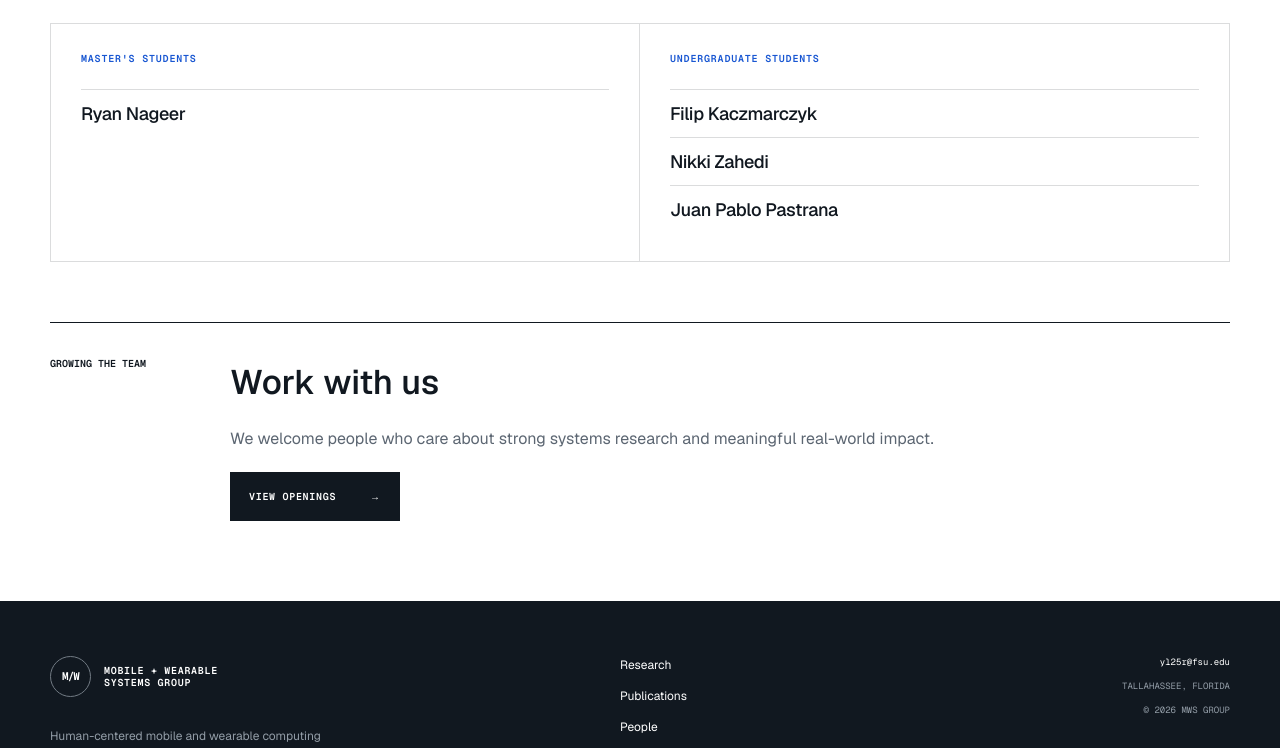
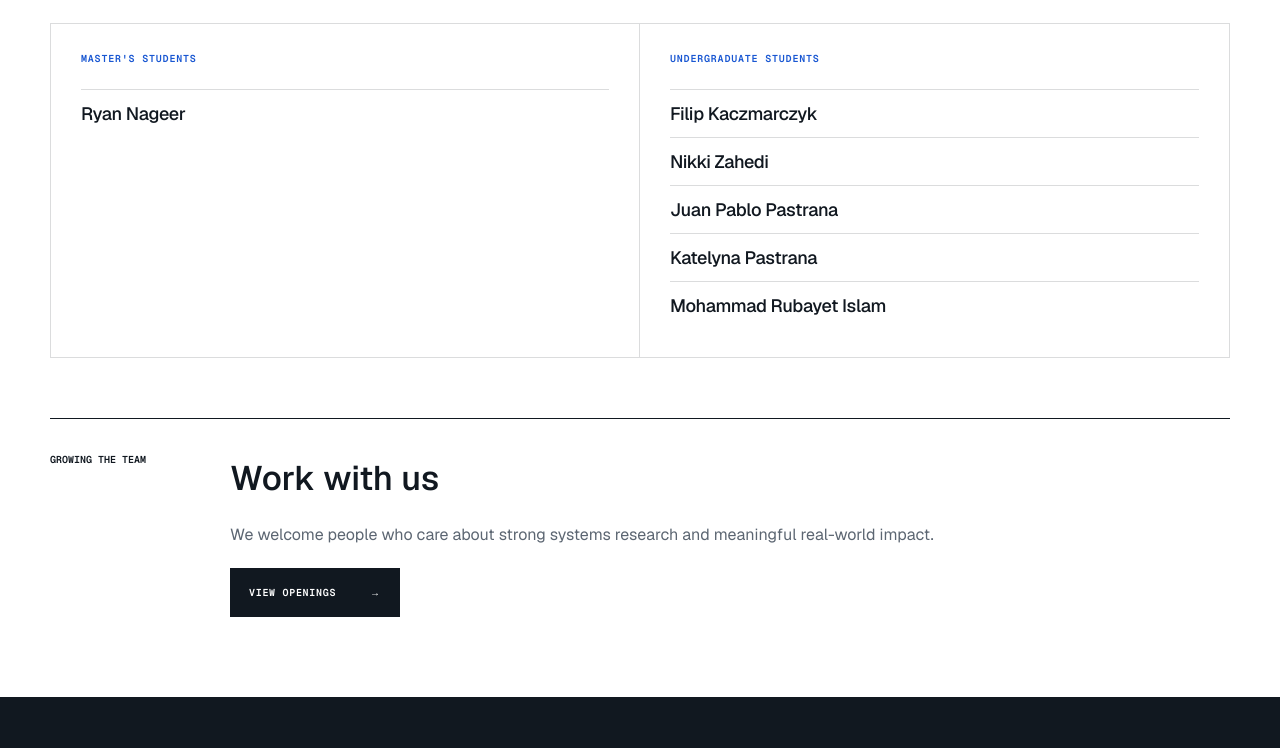
Before and after one commit to YangLiu-CS/mobile-wearable-systems-group, a Next.js app: page /people in a window 1280 px wide. Shown: the part 1191-1939 px from the top of the page. Built offline with nearby package versions, Linux system fonts and the light colour scheme.

Commit message:
Add two undergraduate students

```diff
--- a/app/people/page.tsx
+++ b/app/people/page.tsx
@@ -7,7 +7,7 @@ const basePath = process.env.NEXT_PUBLIC_BASE_PATH ?? "";
 export default function PeoplePage() {
   return <><section className="page-hero page-width"><p className="section-label">People</p><h1>Meet the group.</h1><p>We are building a collaborative team around mobile systems, wearable sensing, and human-centered computing.</p></section>
     <section className="people-page page-width"><article className="director-card"><div className="director-photo"><img src={`${basePath}/yang-liu.jpg`} alt="Yang Liu" /></div><div className="director-info"><p className="section-label">Principal Investigator</p><h2>Yang Liu</h2><p className="role">Assistant Professor · Department of Computer Science<br />Florida State University</p><p>Yang&apos;s research sits at the intersection of wearable sensing, mobile computing, and artificial intelligence. Before joining FSU, he was a Senior Research Associate and Affiliated Lecturer at the University of Cambridge.</p><div className="profile-links"><a href="https://yangliu-cs.github.io/" target="_blank" rel="noreferrer">Personal website ↗</a><a href="https://scholar.google.com.sg/citations?hl=en&amp;user=prIwSokAAAAJ" target="_blank" rel="noreferrer">Google Scholar ↗</a><a href="mailto:yl25r@fsu.edu">Email ↗</a></div></div></article>
-      <section className="students-section"><div className="section-top"><div><p className="section-label">Students</p><h2>PhD students</h2></div></div><div className="student-grid"><a className="student-card" href="https://nancy-gaoo.github.io/" target="_blank" rel="noreferrer"><div className="student-photo"><img src={`${basePath}/people/linlu-gao.jpg`} alt="Linlu Nancy Gao" /></div><div><p>PhD Student</p><h3>Linlu (Nancy) Gao</h3><span>Mobile health · HCI · Ubiquitous computing</span><b>Personal website ↗</b></div></a><a className="student-card" href="https://xianchen-26.github.io/" target="_blank" rel="noreferrer"><div className="student-photo"><img src={`${basePath}/people/xianchen.jpg`} alt="Xianchen Liu" /></div><div><p>PhD Student</p><h3>Xianchen Liu</h3><span>Wearable sensing · Mobile systems · Human-centered AI</span><b>Personal website ↗</b></div></a></div><div className="student-lists"><section><h3>Master&apos;s students</h3><ul><li>Ryan Nageer</li></ul></section><section><h3>Undergraduate students</h3><ul><li>Filip Kaczmarczyk</li><li>Nikki Zahedi</li><li>Juan Pablo Pastrana</li></ul></section></div></section>
+      <section className="students-section"><div className="section-top"><div><p className="section-label">Students</p><h2>PhD students</h2></div></div><div className="student-grid"><a className="student-card" href="https://nancy-gaoo.github.io/" target="_blank" rel="noreferrer"><div className="student-photo"><img src={`${basePath}/people/linlu-gao.jpg`} alt="Linlu Nancy Gao" /></div><div><p>PhD Student</p><h3>Linlu (Nancy) Gao</h3><span>Mobile health · HCI · Ubiquitous computing</span><b>Personal website ↗</b></div></a><a className="student-card" href="https://xianchen-26.github.io/" target="_blank" rel="noreferrer"><div className="student-photo"><img src={`${basePath}/people/xianchen.jpg`} alt="Xianchen Liu" /></div><div><p>PhD Student</p><h3>Xianchen Liu</h3><span>Wearable sensing · Mobile systems · Human-centered AI</span><b>Personal website ↗</b></div></a></div><div className="student-lists"><section><h3>Master&apos;s students</h3><ul><li>Ryan Nageer</li></ul></section><section><h3>Undergraduate students</h3><ul><li>Filip Kaczmarczyk</li><li>Nikki Zahedi</li><li>Juan Pablo Pastrana</li><li>Katelyna Pastrana</li><li>Mohammad Rubayet Islam</li></ul></section></div></section>
       <div className="team-note"><span>Growing the team</span><div><h2>Work with us</h2><p>We welcome people who care about strong systems research and meaningful real-world impact.</p><Link className="button button-dark" href="/join">View openings <span>→</span></Link></div></div>
     </section></>;
 }
```
